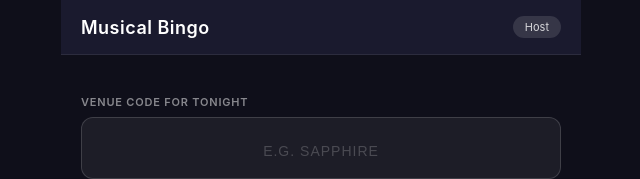
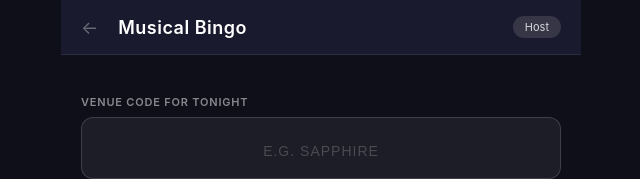
Before and after one commit to scooterquiz-bingo/musical-bingo, a website: page host.html in a window 1280 px wide. Shown: the top 179 px of the page, without its empty margins (319-959 px from the left). Drawn offline with nearby package versions, Linux system fonts and the light colour scheme; no server answers.

Commit message:
Update host.html

```diff
--- a/host.html
+++ b/host.html
@@ -8,7 +8,7 @@
 *{box-sizing:border-box;margin:0;padding:0;}
 body{font-family:-apple-system,BlinkMacSystemFont,'Segoe UI',sans-serif;background:#0f0f1a;color:#fff;min-height:100vh;}
 .app{max-width:520px;margin:0 auto;padding:0 0 40px;}
-.header{background:#1a1a2e;padding:16px 20px;display:flex;align-items:center;justify-content:space-between;border-bottom:1px solid rgba(255,255,255,0.08);}
+.header{background:#1a1a2e;padding:16px 20px;display:flex;align-items:center;justify-content:space-between;border-bottom:1px solid rgba(255,255,255,0.08);gap:8px;}
 .header h1{font-size:18px;font-weight:600;letter-spacing:0.5px;}
 .badge{font-size:11px;background:rgba(255,255,255,0.12);padding:4px 12px;border-radius:20px;color:rgba(255,255,255,0.8);}
 .screen{display:none;padding:20px;}
@@ -86,7 +86,8 @@ body{font-family:-apple-system,BlinkMacSystemFont,'Segoe UI',sans-serif;backgrou
 <body>
 <div class="app">
   <div class="header">
-    <h1>Musical Bingo</h1>
+    <a href="/" style="font-size:18px;color:rgba(255,255,255,0.35);text-decoration:none;margin-right:12px;" title="Home">&#8592;</a>
+    <h1 style="flex:1;">Musical Bingo</h1>
     <span class="badge" id="header-badge">Host</span>
   </div>
 
```
